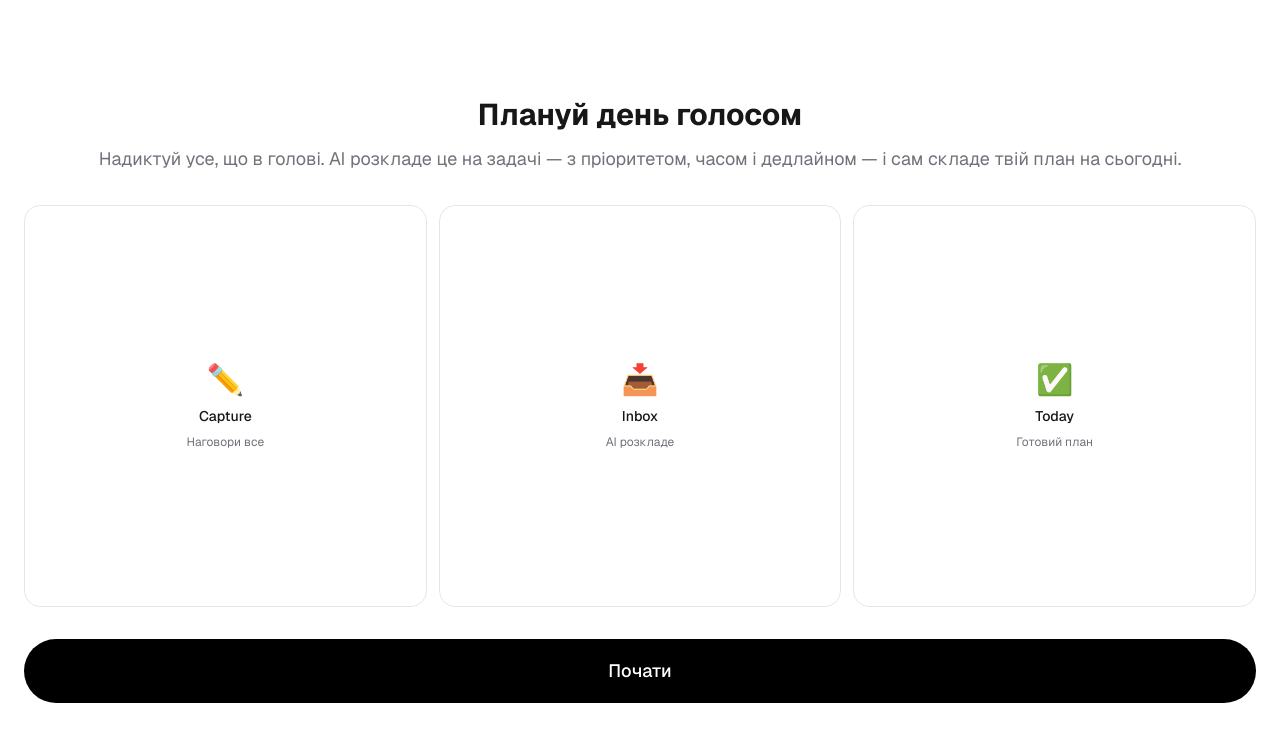
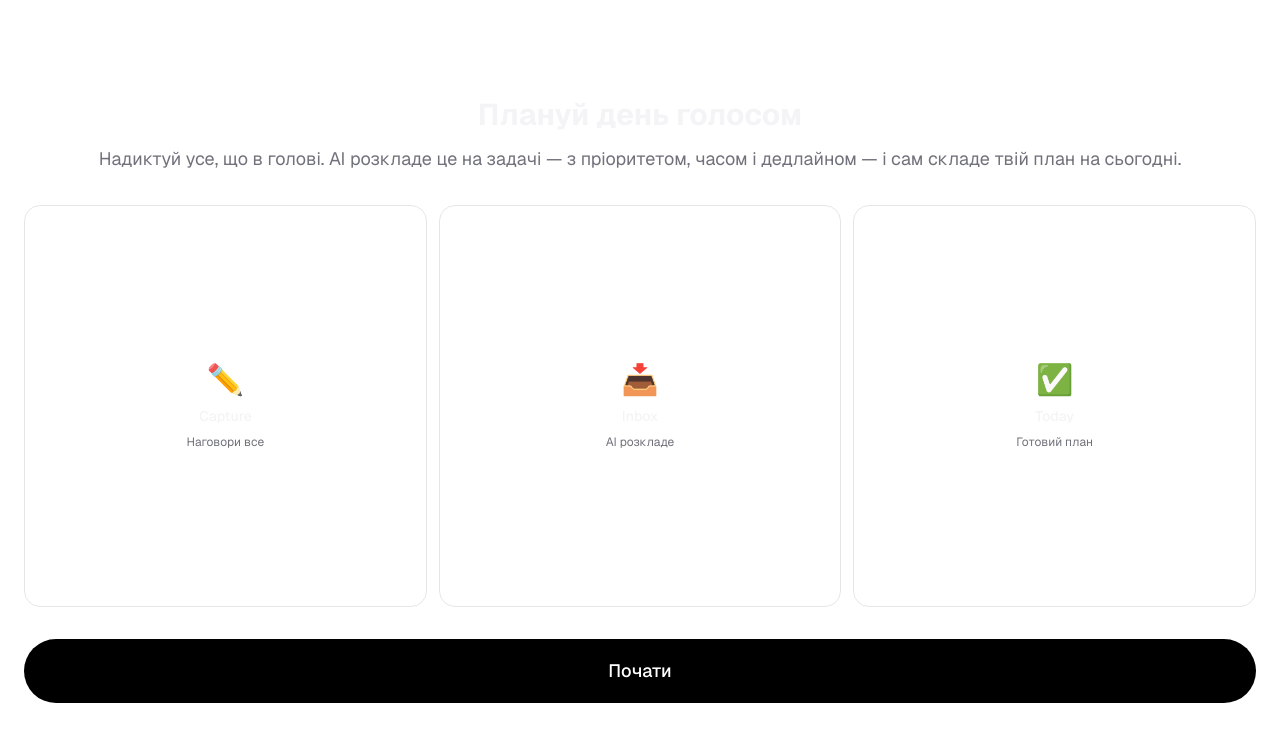
Before and after one commit to knowely/ai-day-planner-, a Next.js app: page / in a window 1280 px wide. Shown: the top 742 px of the page. Built offline with nearby package versions, Linux system fonts and the light colour scheme.

Commit message:
feat: add dark theme design tokens and lucide-react

```diff
--- a/package.json
+++ b/package.json
@@ -10,6 +10,7 @@
     "test": "vitest run"
   },
   "dependencies": {
+    "lucide-react": "^1.25.0",
     "next": "16.2.10",
     "react": "19.2.4",
     "react-dom": "19.2.4"
--- a/src/app/globals.css
+++ b/src/app/globals.css
@@ -1,22 +1,46 @@
 @import "tailwindcss";
 
 :root {
-  --background: #ffffff;
-  --foreground: #171717;
+  --background: #0E0E11;
+  --foreground: #F4F4F6;
+  --surface: #1A1A1F;
+  --surface-border: #2A2A31;
+  --accent: #6E56F7;
+  --accent-light: #8F7BFF;
+  --text-secondary: #9A9AA5;
+  --text-placeholder: #6B6B75;
+  --priority-high: #FF5A5F;
+  --priority-high-text: #FF7A7E;
+  --priority-medium: #FFB020;
+  --priority-medium-text: #FFC155;
+  --priority-low: #2ECC71;
+  --priority-low-text: #4ADE80;
 }
 
 @theme inline {
   --color-background: var(--background);
   --color-foreground: var(--foreground);
+  --color-surface: var(--surface);
+  --color-surface-border: var(--surface-border);
+  --color-accent: var(--accent);
+  --color-accent-light: var(--accent-light);
+  --color-text-secondary: var(--text-secondary);
+  --color-text-placeholder: var(--text-placeholder);
+  --color-priority-high: var(--priority-high);
+  --color-priority-high-text: var(--priority-high-text);
+  --color-priority-medium: var(--priority-medium);
+  --color-priority-medium-text: var(--priority-medium-text);
+  --color-priority-low: var(--priority-low);
+  --color-priority-low-text: var(--priority-low-text);
+
+  --radius-card: 18px;
+  --radius-control: 16px;
+  --radius-small: 12px;
+  --radius-tag: 9px;
+  --radius-banner: 14px;
+
   --font-sans: var(--font-geist-sans);
   --font-mono: var(--font-geist-mono);
-}
-
-@media (prefers-color-scheme: dark) {
-  :root {
-    --background: #0a0a0a;
-    --foreground: #ededed;
-  }
 }
 
 body {
--- a/src/app/layout.tsx
+++ b/src/app/layout.tsx
@@ -19,7 +19,7 @@ export const metadata: Metadata = {
   description: "Скинь усе, що в голові, — розклади по Inbox і Today.",
 };
 
-export const viewport: Viewport = { viewportFit: "cover" };
+export const viewport: Viewport = { viewportFit: "cover", themeColor: "#0E0E11" };
 
 export default function RootLayout({
   children,
```
Also changed, not shown: 1 other file (tests, documents, lock files or other folders).
